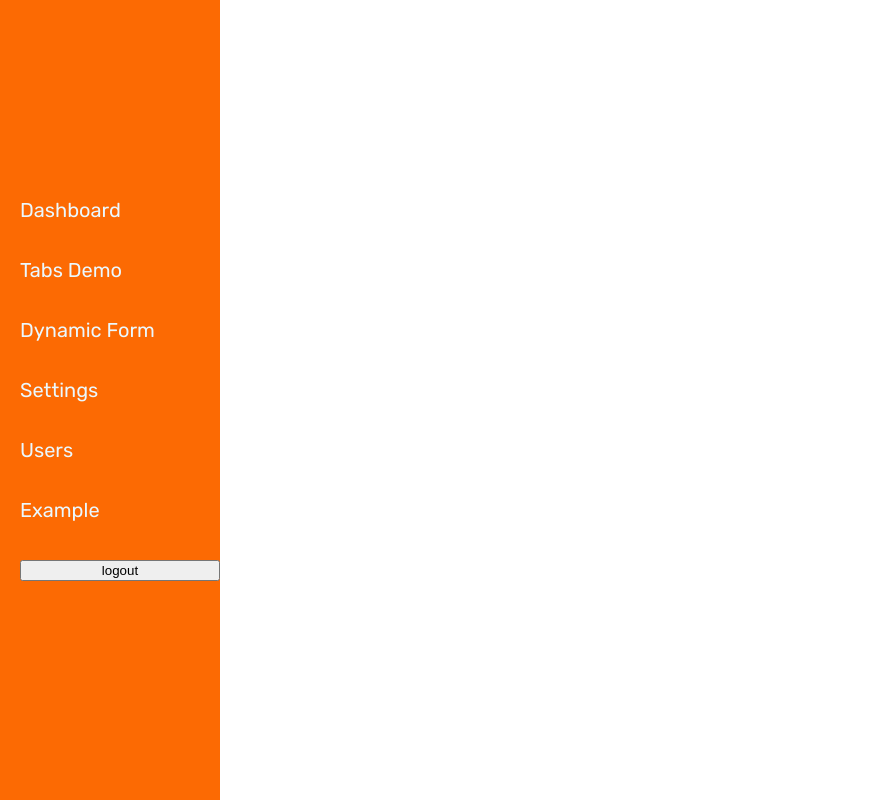
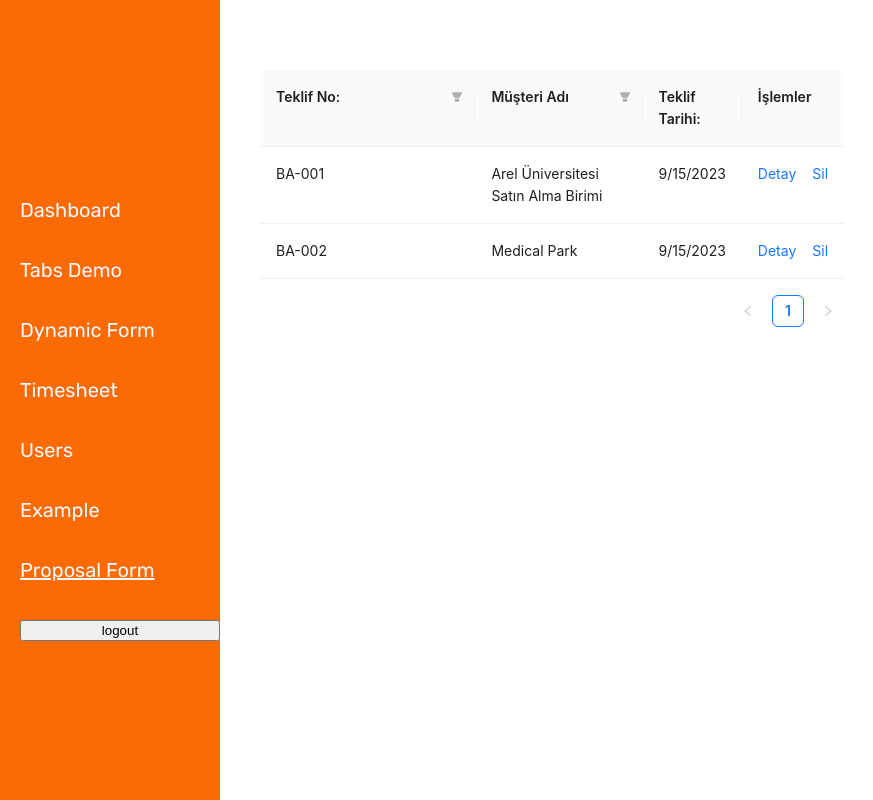
Before and after one commit to volkanulutas/bacrm-frontend, a React (Create React App) app: page /proposal-form-list in a window 1280 px wide. Shown: the top 800 px of the page, without its empty margins (0-873 px from the left). Built offline with nearby package versions, Linux system fonts and the light colour scheme; sample sign-in values are in the browser's storage.

Commit message:
proposal

```diff
--- a/src/Routes.tsx
+++ b/src/Routes.tsx
@@ -1,23 +1,24 @@
-import React from "react"
-import {Routes, Route, Navigate} from "react-router-dom"
+import React from "react";
+import { Routes, Route, Navigate } from "react-router-dom";
 
-import InnerContent from "./components/InnerContent"
-import Dashboard from "./components/Dashboard"
-import Tabs from "./components/Tabs"
-import Settings from "./components/Settings"
-import Login from "./components/Login"
-import Users from "./components/Users"
-import SingleUser from "./components/SingleUser"
-import NewUser from "./components/NewUser"
-import DynamicForm from "./components/DynamicForm"
+import InnerContent from "./components/InnerContent";
+import Dashboard from "./components/Dashboard";
+import Tabs from "./components/Tabs";
+import Timesheet from "./components/Timesheet";
+import Login from "./components/Login";
+import Users from "./components/Users";
+import SingleUser from "./components/SingleUser";
+import NewUser from "./components/NewUser";
+import DynamicForm from "./components/DynamicForm";
 
-import Tab1 from "./components/Tab1"
-import Tab2 from "./components/Tab2"
-import Tab3 from "./components/Tab3"
+import Tab1 from "./components/Tab1";
+import Tab2 from "./components/Tab2";
+import Tab3 from "./components/Tab3";
 
-import ProtectedRoutes from "./components/ProtectedRoutes"
-import PublicRoutes from "./components/PublicRoutes"
-import PermissionDenied from "./components/PermissionDenied"
+import ProtectedRoutes from "./components/ProtectedRoutes";
+import PublicRoutes from "./components/PublicRoutes";
+import PermissionDenied from "./components/PermissionDenied";
+import ProposalFormList from "./components/proposal/ProposalFormList";
 
 const MainRoutes = () => (
   <Routes>
@@ -27,7 +28,10 @@ const MainRoutes = () => (
       <Route path="/" element={<InnerContent />}>
         <Route path="/" element={<Navigate replace to="dashboard" />} />
         <Route path="dashboard" element={<Dashboard />} />
-				<Route path="tabs" element={<Tabs props={{userName: "Bikash web"}} />}>
+        <Route
+          path="tabs"
+          element={<Tabs props={{ userName: "Bikash web" }} />}
+        >
           <Route path="/tabs" element={<Navigate replace to="tab1" />} />
           <Route path="tab1" element={<Tab1 />} />
           <Route path="tab2" element={<ProtectedRoutes roleRequired="USER" />}>
@@ -35,7 +39,8 @@ const MainRoutes = () => (
           </Route>
           <Route path="tab3" element={<Tab3 />} />
         </Route>
-				<Route path="settings" element={<Settings />} />
+        <Route path="timesheet" element={<Timesheet />} />
+        <Route path="proposal-form-list" element={<ProposalFormList />} />
         <Route path="dynamic-form" element={<DynamicForm />} />
         <Route
           path="users"
@@ -55,6 +60,6 @@ const MainRoutes = () => (
     {/** Permission denied route */}
     <Route path="/denied" element={<PermissionDenied />} />
   </Routes>
-)
+);
 
-export default MainRoutes
+export default MainRoutes;
--- a/src/components/Settings.tsx
+++ b/src/components/Timesheet.tsx
@@ -122,7 +122,7 @@ interface DataType {
 
 type ColumnTypes = Exclude<EditableTableProps["columns"], undefined>;
 
-const Settings: React.FC = () => {
+const Timesheet: React.FC = () => {
   const [dataSource, setDataSource] = useState<DataType[]>([
     {
       key: "0",
@@ -282,4 +282,4 @@ const Settings: React.FC = () => {
   );
 };
 
-export default Settings;
+export default Timesheet;
--- /dev/null
+++ b/src/components/proposal/ProposalFormList.tsx
@@ -0,0 +1,100 @@
+import React, { useContext, useEffect, useRef, useState } from "react";
+import type { InputRef } from "antd";
+import { Button, Form, Input, Popconfirm, Table, Space } from "antd";
+import type { FormInstance } from "antd/es/form";
+import type { ColumnsType, TableProps } from "antd/es/table";
+
+interface DataType {
+  key: React.Key;
+  proposalId: string;
+  customerName: string;
+  date: string;
+}
+
+const columns: ColumnsType<DataType> = [
+  {
+    title: "Teklif No:",
+    dataIndex: "proposalId",
+    filters: [
+      {
+        text: "London",
+        value: "London",
+      },
+      {
+        text: "New York",
+        value: "New York",
+      },
+    ],
+    onFilter: (value: any, record) => record.proposalId.startsWith(value),
+    filterSearch: true,
+    width: "40%",
+  },
+  {
+    title: "Müşteri Adı",
+    dataIndex: "customerName",
+    filters: [
+      {
+        text: "Arel Üniversite Satın Alma Birimi",
+        value: "Arel Üniversite Satın Alma Birimi",
+      },
+      {
+        text: "Category 1",
+        value: "Category 1",
+      },
+      {
+        text: "Category 2",
+        value: "Category 2",
+      },
+    ],
+    filterMode: "tree",
+    filterSearch: true,
+    onFilter: (value: any, record) => record.customerName.startsWith(value),
+    width: "30%",
+  },
+  {
+    title: "Teklif Tarihi:",
+    dataIndex: "date",
+    // TODO: sorter: (a, b) => a.date - b.date,
+  },
+
+  {
+    title: "İşlemler",
+    key: "action",
+    render: (_, record) => (
+      <Space size="middle">
+        <a>Detay</a>
+        <a>Sil</a>
+      </Space>
+    ),
+  },
+];
+
+const data: DataType[] = [
+  {
+    key: "1",
+    proposalId: "BA-001",
+    customerName: "Arel Üniversitesi Satın Alma Birimi",
+    date: new Date(1694804073100).toLocaleDateString(),
+  },
+  {
+    key: "2",
+    proposalId: "BA-002",
+    customerName: "Medical Park",
+    date: new Date(1694804073100).toLocaleDateString(),
+  },
+];
+
+const onChange: TableProps<DataType>["onChange"] = (
+  pagination,
+  filters,
+  sorter,
+  extra
+) => {
+  console.log("params", pagination, filters, sorter, extra);
+};
+
+const ProposalFormList: React.FC = () => (
+  <Table columns={columns} dataSource={data} onChange={onChange} />
+);
+
+export default ProposalFormList;
--- a/src/config/navigation.ts
+++ b/src/config/navigation.ts
@@ -1,40 +1,41 @@
 export const navigationItems = {
   sidebar: [
     {
-      name: 'Dashboard ',
-      to: '/dashboard',
-      text: 'dashboard',
-
+      name: "Dashboard ",
+      to: "/dashboard",
+      text: "dashboard",
     },
     {
-      name: 'Tabs Demo ',
-      to: '/tabs',
-      text:'tabsdemo'
+      name: "Tabs Demo ",
+      to: "/tabs",
+      text: "tabsdemo",
     },
     {
-      name: 'Dynamic Form ',
-      to: '/dynamic-form',
-      text:'dynamicform'
+      name: "Dynamic Form ",
+      to: "/dynamic-form",
+      text: "dynamicform",
     },
     {
-      name: 'Settings ',
-      to: '/settings',
-      text:'settings'
+      name: "Timesheet ",
+      to: "/timesheet",
+      text: "timesheet",
     },
     {
-      name: 'Users ',
-      to: '/users',
-      text:'users'
+      name: "Users ",
+      to: "/users",
+      text: "users",
     },
     {
-      name: 'Example ',
-      to: '/example',
-      text:'example'
+      name: "Example ",
+      to: "/example",
+      text: "example",
+    },
+    {
+      name: "Proposal Form ",
+      to: "/proposal-form-list",
+      text: "proposalformlist",
     },
   ],
   footer: [],
-
-
-
-}
-export default navigationItems
+};
+export default navigationItems;
```
Also changed, not shown: src/components/proposal/ProposalFormDetail.tsx (added, +14 -0 lines). Lines whose indentation alone changed are shown as unchanged.
